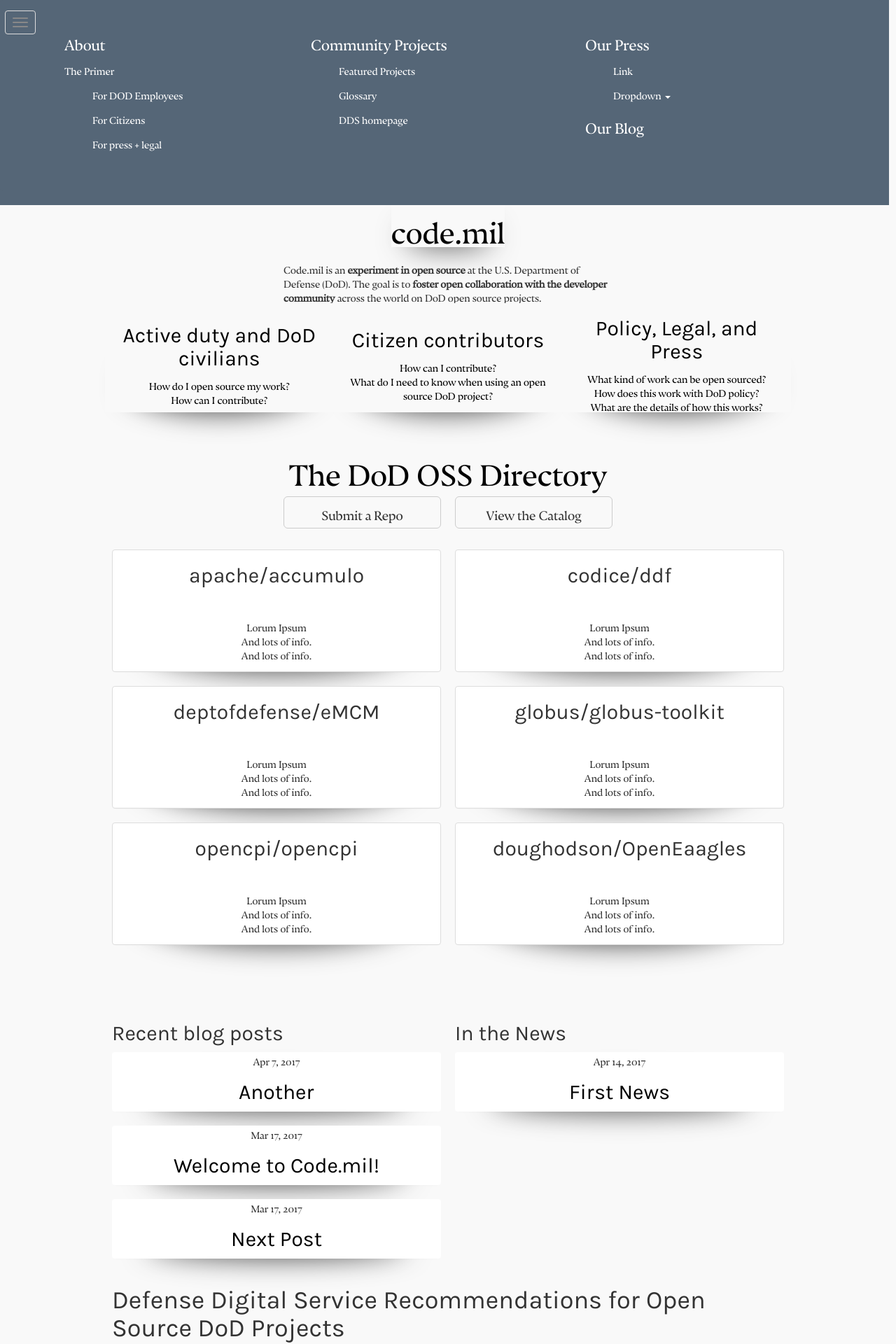
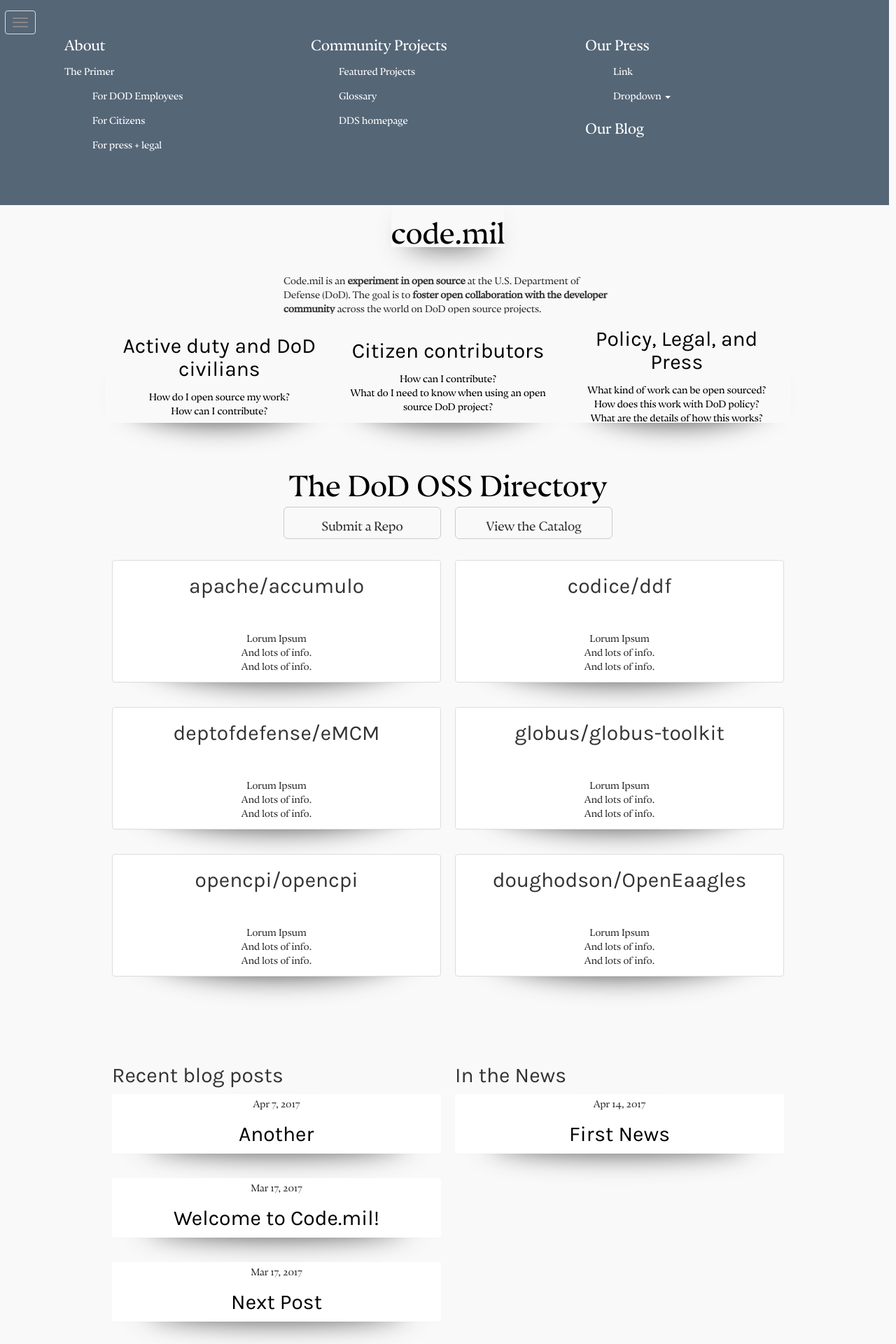
Before and after one commit to deptofdefense/code.mil.page, a Jekyll site: the page built from index.md, in a window 1280 px wide. Shown: the top 1920 px of the page at 70% size. Built offline with Jekyll 4.4.1, drawn with Linux system fonts in a browser that asks for light colours; our own code applies the rules of GitHub Pages for plain Markdown files.

Commit message:
Adjust bottom margin

```diff
--- a/css/main.scss
+++ b/css/main.scss
@@ -40,7 +40,7 @@ http://www.prowebdesign.ro/round-brush-like-responsive-drop-shadows-with-css3-an
 }
  .css3-shadow{
     display: inline-block;
-    margin-bottom: 20px;
+    margin-bottom: 35px;
     text-align: center;
     position: relative;
     -webkit-box-shadow:0 1px 4px -4px rgba(0, 0, 0, 0.3);
```
